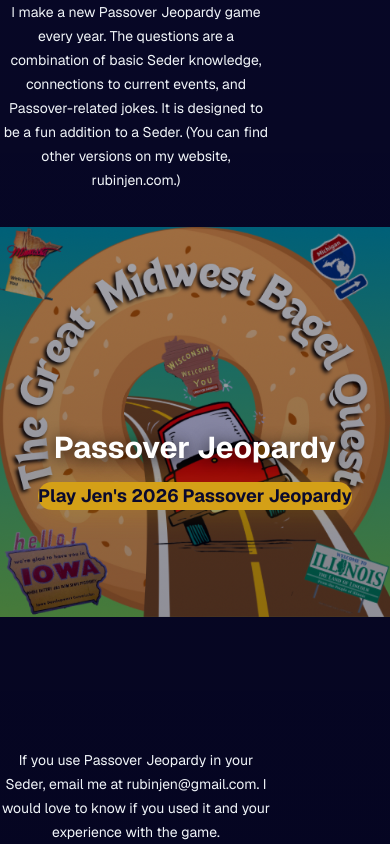
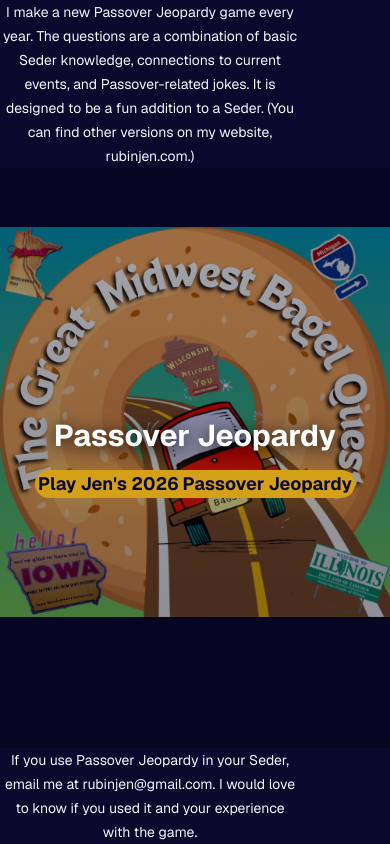
Before and after one commit to elirc/JensJeopardy, a Next.js app: page / in a window 390 px wide. Built offline with nearby package versions, Linux system fonts and the light colour scheme; no server answers; the database is empty.

Commit message:
Refine mobile landing page section layout

```diff
--- a/src/app/page.tsx
+++ b/src/app/page.tsx
@@ -38,12 +38,13 @@ export default async function Home() {
         <div className="absolute inset-0 bg-[linear-gradient(180deg,rgba(0,0,20,0.32),rgba(0,0,20,0.48))]" />
       </div>
 
-      <div className="relative z-10 flex min-h-[100dvh] flex-col justify-between px-5 pb-8 pt-[calc(env(safe-area-inset-top)+1.25rem)] text-center lg:hidden">
-        <div className="mx-auto max-w-[17rem] text-sm leading-6 text-slate-100">
+      <div className="relative z-10 flex min-h-[100dvh] flex-col text-center lg:hidden">
+        <section className="shrink-0 bg-[rgba(10,10,46,0.94)] px-6 pb-8 pt-[calc(env(safe-area-inset-top)+1.5rem)]">
+          <div className="mx-auto w-full max-w-[18.75rem] text-center text-sm leading-6 text-slate-100 sm:max-w-[21rem]">
             I make a new Passover Jeopardy game every year. The questions are a
-          combination of basic Seder knowledge, connections to current events,
-          and Passover-related jokes. It is designed to be a fun addition to a
-          Seder. (You can find other versions on my website,{" "}
+            combination of basic Seder knowledge, connections to current
+            events, and Passover-related jokes. It is designed to be a fun
+            addition to a Seder. (You can find other versions on my website,{" "}
             <a
               href="https://rubinjen.com"
               target="_blank"
@@ -54,9 +55,10 @@ export default async function Home() {
             </a>
             .)
           </div>
+        </section>
 
-        <div className="flex flex-1 items-center justify-center py-8">
-          <div className="flex max-w-xs flex-col items-center gap-4">
+        <section className="flex flex-1 items-center justify-center px-6 py-10">
+          <div className="flex w-full max-w-xs flex-col items-center gap-4 sm:max-w-sm">
             <h1
               className="text-3xl font-bold text-white sm:text-4xl"
               style={{ textShadow: "0 2px 16px rgba(0,0,0,0.8)" }}
@@ -72,13 +74,15 @@ export default async function Home() {
               </button>
             </form>
           </div>
-        </div>
+        </section>
 
-        <div className="mx-auto max-w-[17rem] text-sm leading-6 text-slate-100">
+        <section className="shrink-0 bg-[rgba(10,10,46,0.94)] px-6 py-8 pb-[calc(env(safe-area-inset-bottom)+2rem)]">
+          <div className="mx-auto w-full max-w-[18.75rem] text-center text-sm leading-6 text-slate-100 sm:max-w-[21rem]">
             If you use Passover Jeopardy in your Seder, email me at
             rubinjen@gmail.com. I would love to know if you used it and your
             experience with the game.
           </div>
+        </section>
       </div>
 
       <div className="absolute inset-y-0 left-0 z-10 hidden w-full max-w-sm -translate-x-3 items-center justify-center px-6 text-center lg:flex lg:max-w-md">
```
Lines whose indentation alone changed are shown as unchanged.
